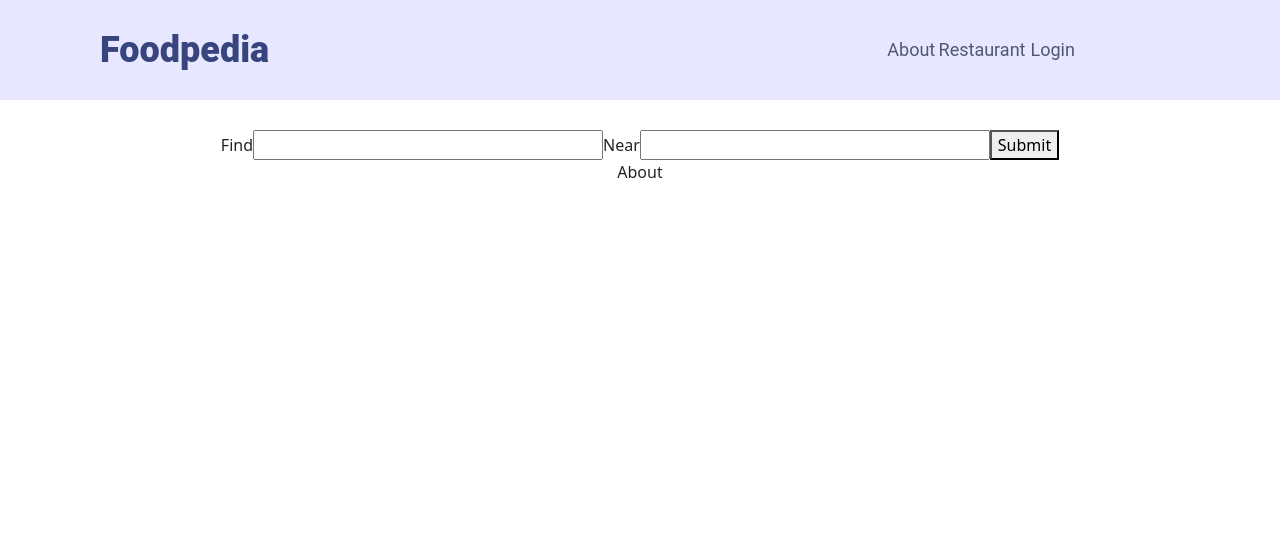
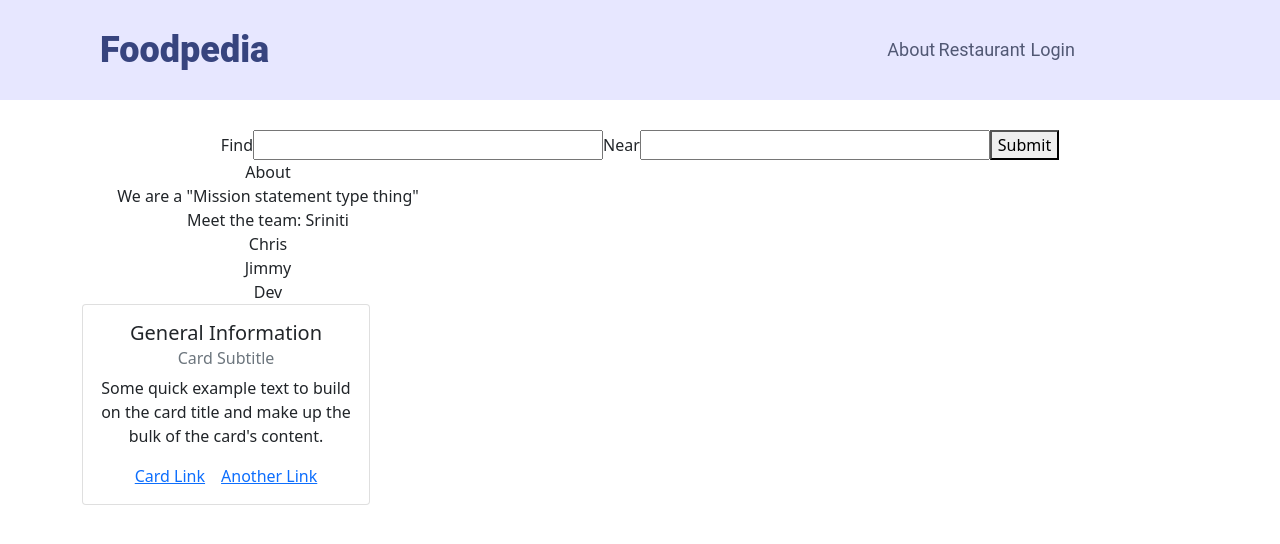
Before and after one commit to srinithi95/Foodpedia, a React (Create React App) app in the folder foodpedia/: page /about in a window 1280 px wide. Shown: the top 544 px of the page. Built offline with nearby package versions, Linux system fonts and the light colour scheme.

Commit message:
I need help on card to be put on the same row.

```diff
--- a/foodpedia/src/components/About.js
+++ b/foodpedia/src/components/About.js
@@ -1,10 +1,43 @@
 import React from 'react'
-
+import { Card } from 'react-bootstrap'
 const About = () => {
     return (
-        <div>
+        <div class="container center-div">
+
+        <div class="row-md-15">
+            <div class="col-md-4">
             About
+            <br></br>
+            We are a "Mission statement type thing"
+            <br></br>
+            Meet the team: Sriniti
+                            <br></br>
+                            Chris
+                           <br></br>
+                           Jimmy
+                           <br></br>
+                           Dev
+                           <br></br>
+
         </div>
+        <div class="col-md-10">
+        <Card style={{ width: '18rem' }}>
+  <Card.Body>
+    <Card.Title>General Information</Card.Title>
+    <Card.Subtitle className="mb-2 text-muted">Card Subtitle</Card.Subtitle>
+    <Card.Text>
+      Some quick example text to build on the card title and make up the bulk of
+      the card's content.
+    </Card.Text>
+    <Card.Link href="#">Card Link</Card.Link>
+    <Card.Link href="#">Another Link</Card.Link>
+  </Card.Body>
+</Card>
+</div>
+        </div>
+
+        </div>
+
     )
 }
 
```
